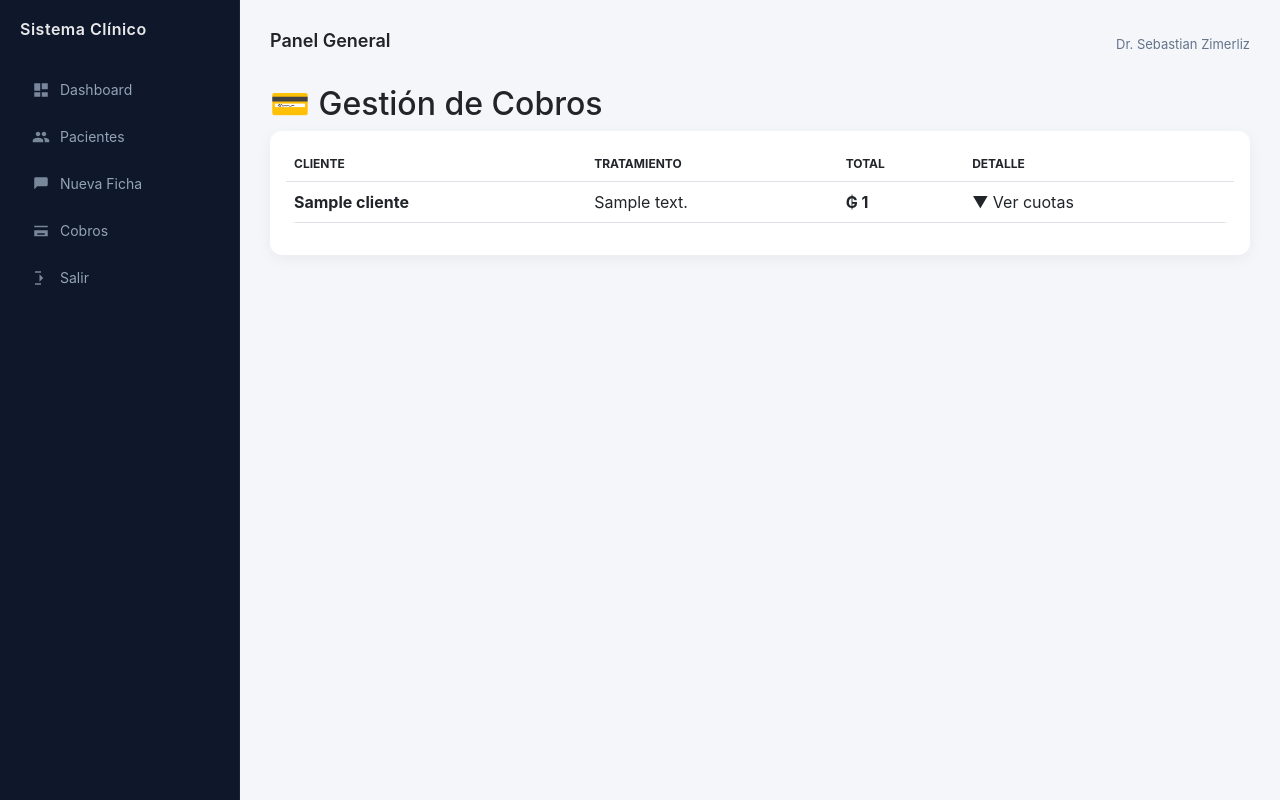
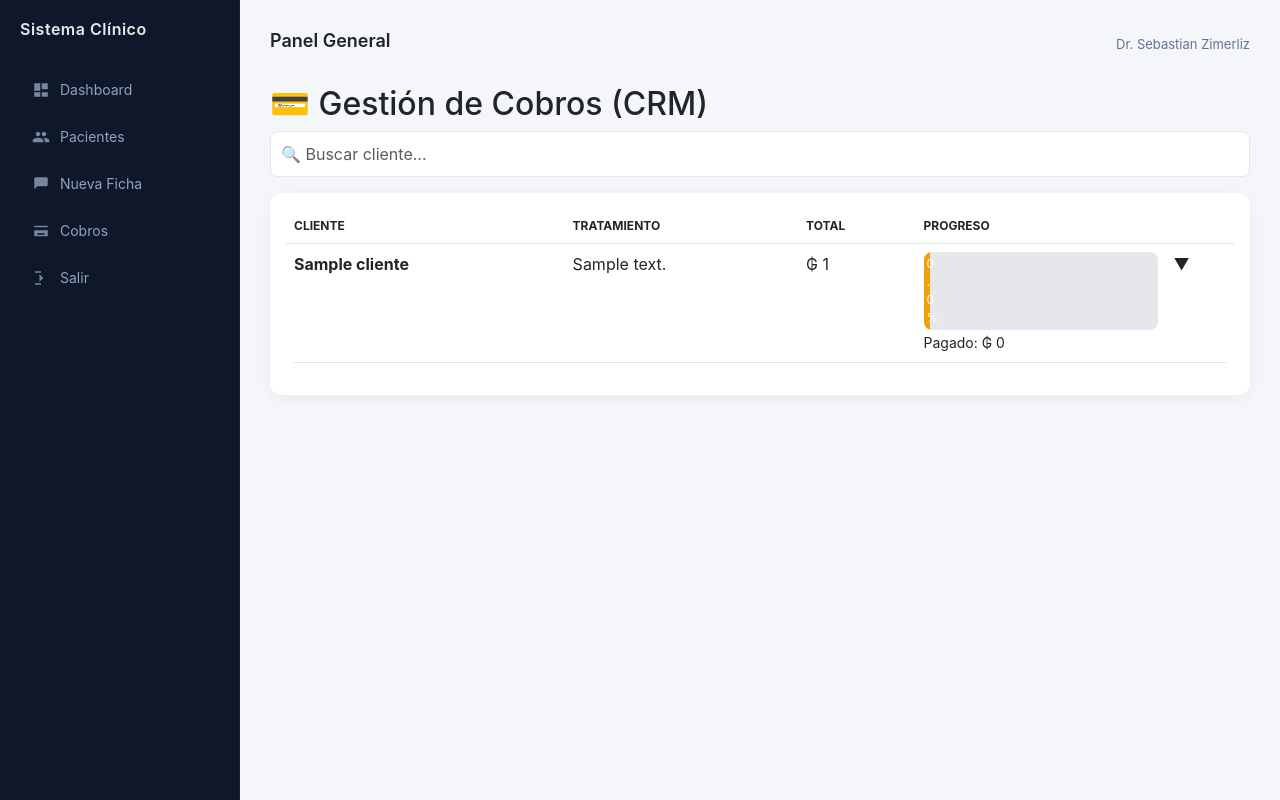
Before and after one commit to warce96/odonto, a Flask app: page /pagos in a window 1280 px wide. Run offline with Flask 3, Linux system fonts and the light colour scheme; a user stored in the database is signed in; tables that the repository leaves empty hold one stand-in row (values such as "Sample post").

Commit message:
Update pagos.html

```diff
--- a/clinica_odon/templates/pagos.html
+++ b/clinica_odon/templates/pagos.html
@@ -1,7 +1,9 @@
 {% extends "base.html" %}
 {% block content %}
 
-<h2>💳 Gestión de Cobros</h2>
+<h2>💳 Gestión de Cobros (CRM)</h2>
+
+<input type="text" id="buscador" class="form-control mb-3" placeholder="🔍 Buscar cliente..." onkeyup="filtrar()">
 
 <div class="card p-3">
 
@@ -24,15 +26,19 @@
             "cliente": cliente,
             "tratamiento": tratamiento,
             "cuotas": [],
-            "total": 0
+            "total": 0,
+            "pagado": 0
         }}) %}
     {% endif %}
 
     {% set _ = grupos[key]["cuotas"].append(c) %}
     {% set _ = grupos[key].update({"total": grupos[key]["total"] + c.monto}) %}
 
+    {% if c.estado == "PAGADO" %}
+        {% set _ = grupos[key].update({"pagado": grupos[key]["pagado"] + c.monto}) %}
+    {% endif %}
+
 {% endfor %}
-
 
 <table class="table">
 
@@ -41,7 +47,8 @@
 <th>Cliente</th>
 <th>Tratamiento</th>
 <th>Total</th>
-<th>Detalle</th>
+<th>Progreso</th>
+<th></th>
 </tr>
 </thead>
 
@@ -49,15 +56,40 @@
 
 {% for g in grupos.values() %}
 
-<tr style="background:#f1f5f9; cursor:pointer;" onclick="toggle('{{ loop.index }}')">
+{% set porcentaje = (g.pagado / g.total * 100) if g.total > 0 else 0 %}
+
+<tr class="fila-grupo" data-cliente="{{ g.cliente | lower }}" onclick="toggle('{{ loop.index }}')" style="cursor:pointer; background:#f8fafc">
+
 <td><b>{{ g.cliente }}</b></td>
 <td>{{ g.tratamiento }}</td>
-<td><b>₲ {{ "{:,.0f}".format(g.total).replace(",", ".") }}</b></td>
-<td>▼ Ver cuotas</td>
+<td>₲ {{ "{:,.0f}".format(g.total).replace(",", ".") }}</td>
+
+<td style="width:250px">
+
+<div style="background:#e5e7eb; border-radius:8px; overflow:hidden;">
+    <div style="
+        width: {{ porcentaje }}%;
+        background: {% if porcentaje == 100 %}#22c55e{% elif porcentaje > 50 %}#3b82f6{% else %}#f59e0b{% endif %};
+        color:white;
+        padding:3px;
+        font-size:12px;
+    ">
+        {{ porcentaje|round(0) }}%
+    </div>
+</div>
+
+<small>
+Pagado: ₲ {{ "{:,.0f}".format(g.pagado).replace(",", ".") }}
+</small>
+
+</td>
+
+<td>▼</td>
+
 </tr>
 
 <tr id="detalle-{{ loop.index }}" style="display:none;">
-<td colspan="4">
+<td colspan="5">
 
 <table class="table table-sm">
 
@@ -80,9 +112,7 @@
 
 <td>Cuota {{ c.numero }} de {{ c.pago.cuotas }}</td>
 
-<td>
-₲ {{ "{:,.0f}".format(c.monto).replace(",", ".") }}
-</td>
+<td>₲ {{ "{:,.0f}".format(c.monto).replace(",", ".") }}</td>
 
 <td>{{ c.fecha_vencimiento }}</td>
 
@@ -136,10 +166,30 @@
 </div>
 
 <script>
+
 function toggle(id){
     let fila = document.getElementById("detalle-" + id)
     fila.style.display = fila.style.display === "none" ? "" : "none"
 }
+
+// 🔍 FILTRO EN VIVO
+function filtrar(){
+    let input = document.getElementById("buscador").value.toLowerCase()
+    let filas = document.querySelectorAll(".fila-grupo")
+
+    filas.forEach(fila => {
+        let cliente = fila.getAttribute("data-cliente")
+
+        if(cliente.includes(input)){
+            fila.style.display = ""
+        }else{
+            fila.style.display = "none"
+            let id = fila.getAttribute("onclick").match(/\d+/)[0]
+            document.getElementById("detalle-" + id).style.display = "none"
+        }
+    })
+}
+
 </script>
 
 {% endblock %}
```
